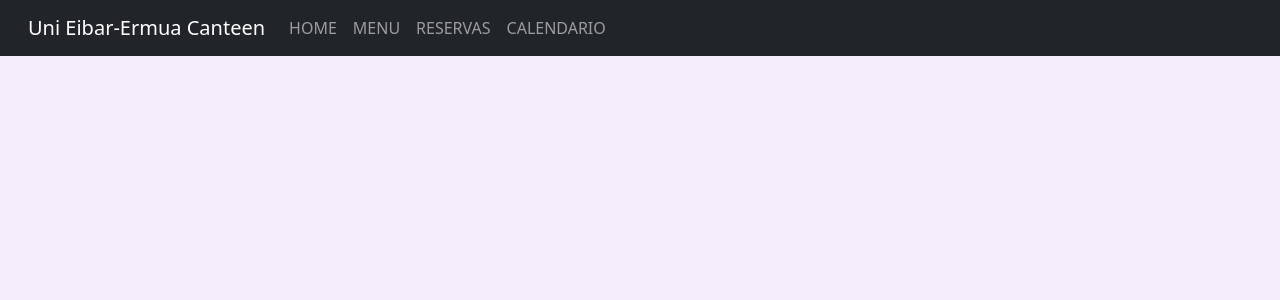
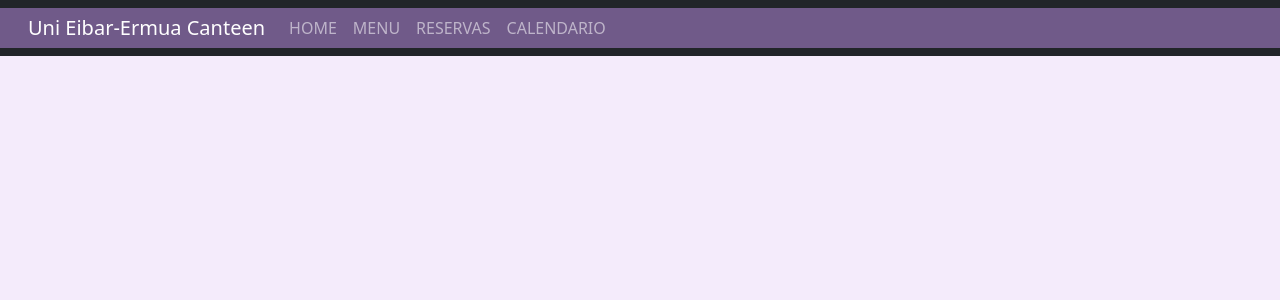
Before and after one commit to UnaiZelaia/Erronka_DAM1, a PHP site: page /html/index.html in a window 1280 px wide. Shown: the top 300 px of the page. Run offline with PHP 8.4, Linux system fonts and the light colour scheme.

Commit message:
Add files via upload

```diff
--- a/erronka finala/UniEibarErmuaJantokia/style/style.css
+++ b/erronka finala/UniEibarErmuaJantokia/style/style.css
@@ -1,3 +1,7 @@
-body{
+body {
     background-color: rgba(229, 205, 245, 0.4);
 }
+
+.container-fluid {
+    background-color: #705a89;
+}
```
